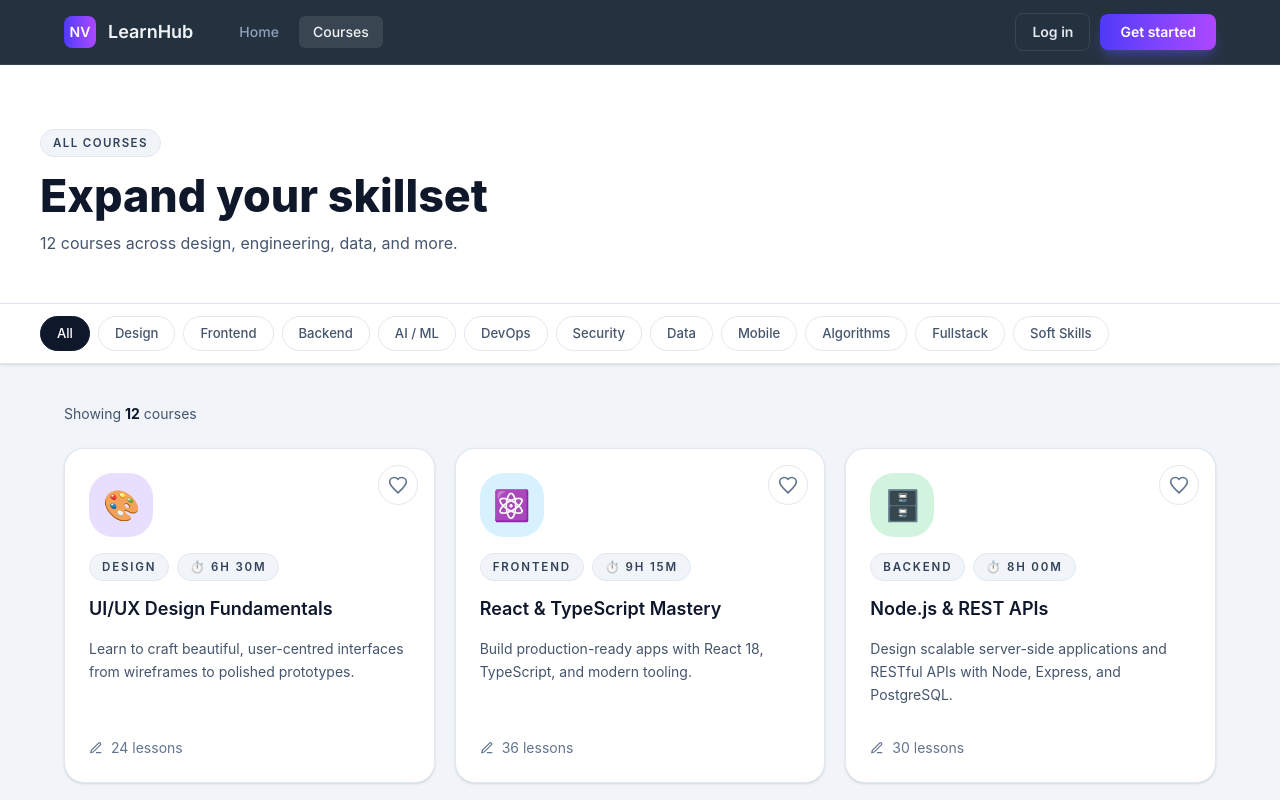
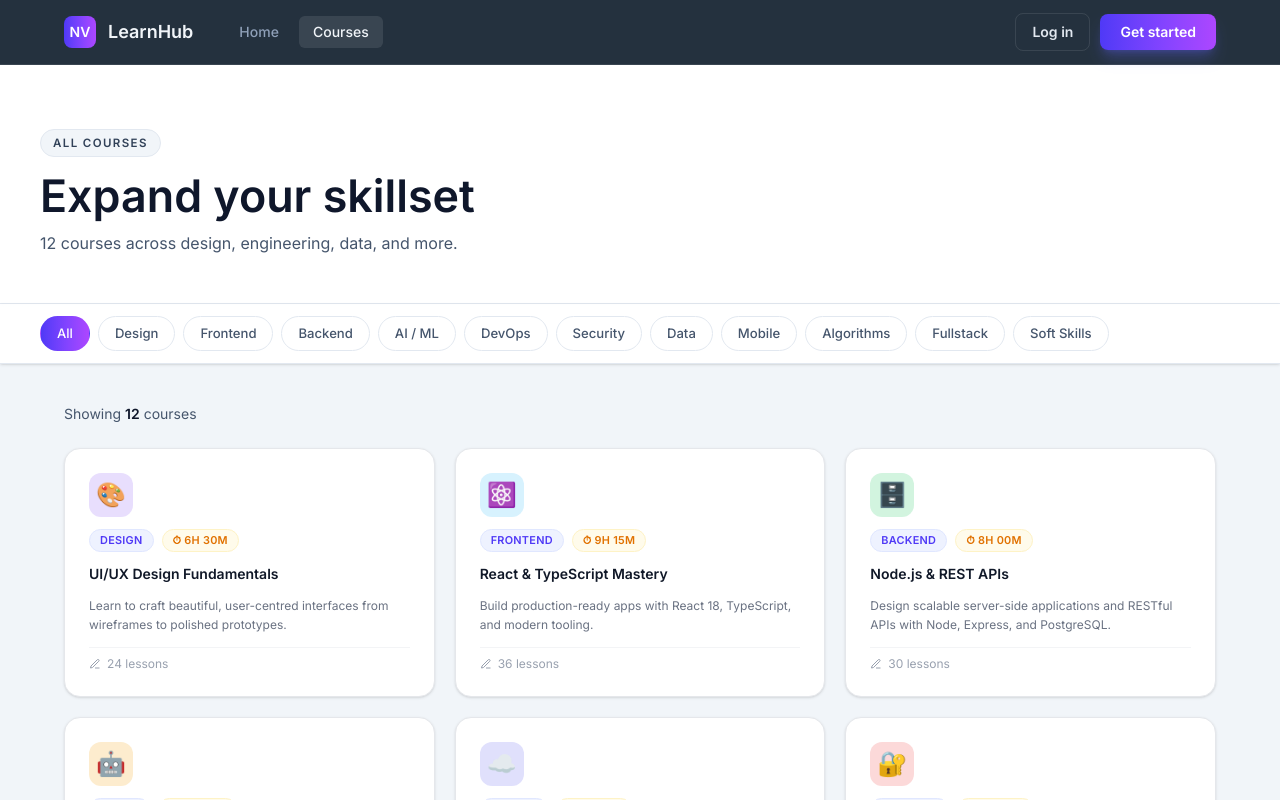
Before and after one commit to ReactCapstone/OnlineLearningPlatform_FE, a React (Vite) app: page /courses in a window 1280 px wide. Shown: the top 800 px of the page. Built offline with nearby package versions, Linux system fonts and the light colour scheme.

Commit message:
added links to courses page and fixed coursecard UI to match light theme

```diff
--- a/src/components/CourseCard.tsx
+++ b/src/components/CourseCard.tsx
@@ -1,7 +1,3 @@
-import { useAppDispatch, useAppSelector } from '../redux/hooks';
-import { addToWishlist, removeFromWishlist } from '../redux/student/wishlistSlice';
-import { selectWishlistItems } from '../redux/student/wishlistSelectors';
-
 interface Course {
   id: number
   icon: string
@@ -11,6 +7,7 @@ interface Course {
   description: string
   duration: string
   lessons: number
+  url: string
 }
 
 interface CourseCardProps {
@@ -18,75 +15,50 @@ interface CourseCardProps {
 }
 
 export default function CourseCard({ course }: CourseCardProps) {
-  const dispatch = useAppDispatch();
-  const wishlistItems = useAppSelector(selectWishlistItems);
-  const isWished = wishlistItems.some((item) => item.id === course.id);
-
-  const toggleWishlist = () => {
-    if (isWished) {
-      dispatch(removeFromWishlist(course.id));
-    } else {
-      dispatch(addToWishlist(course));
-    }
-  };
-
   return (
-    <div className="relative flex flex-col gap-4 rounded-[20px] border border-slate-200 bg-white p-6 shadow-sm transition-all duration-200 hover:-translate-y-1 hover:shadow-xl">
-      <button
-        type="button"
-        onClick={toggleWishlist}
-        className={`absolute right-4 top-4 inline-flex h-10 w-10 items-center justify-center rounded-full border transition ${
-          isWished
-            ? 'bg-rose-500 text-white border-rose-500 shadow-sm'
-            : 'bg-white text-slate-500 border-slate-200 hover:bg-slate-50'
-        }`}
-      >
-        <svg viewBox="0 0 24 24" className="h-5 w-5">
-          <path
-            d="M12 21.35l-1.45-1.32C5.4 15.36 2 12.28 2 8.5 2 5.42 4.42 3 7.5 3c1.74 0 3.41.81 4.5 2.09C13.09 3.81 14.76 3 16.5 3 19.58 3 22 5.42 22 8.5c0 3.78-3.4 6.86-8.55 11.54L12 21.35z"
-            fill={isWished ? '#fff' : 'none'}
-            stroke={isWished ? 'none' : 'currentColor'}
-            strokeWidth="2"
-          />
-        </svg>
-      </button>
-
-      {/* Icon */}
+    <a
+      href={course.url}
+      target="_blank"
+      rel="noopener noreferrer"
+      className="flex flex-col gap-3 p-6 bg-white border border-gray-200 rounded-2xl shadow-sm transition-all duration-200 hover:-translate-y-1 hover:border-indigo-300 hover:shadow-md cursor-pointer group"
+    >
       <div
-        className="flex h-16 w-16 items-center justify-center rounded-3xl text-3xl"
+        className="w-11 h-11 rounded-xl flex items-center justify-center text-2xl shrink-0"
         style={{ background: course.iconBg }}
       >
         {course.icon}
       </div>
 
-      {/* Tags */}
-      <div className="flex flex-wrap items-center gap-2">
-        <span className="text-[0.72rem] font-semibold tracking-[0.16em] uppercase px-3 py-1 rounded-full bg-slate-100 text-slate-700 border border-slate-200">
+      <div className="flex items-center gap-2 flex-wrap">
+        <span className="text-[0.68rem] font-semibold tracking-wide uppercase px-2.5 py-0.5 rounded-full bg-indigo-50 text-indigo-600 border border-indigo-100">
           {course.category}
         </span>
-        <span className="text-[0.72rem] font-semibold tracking-[0.16em] uppercase px-3 py-1 rounded-full bg-slate-100 text-slate-700 border border-slate-200">
+        <span className="text-[0.68rem] font-semibold tracking-wide uppercase px-2.5 py-0.5 rounded-full bg-amber-50 text-amber-600 border border-amber-100">
           ⏱ {course.duration}
         </span>
       </div>
 
-      {/* Title */}
-      <h3 className="text-lg font-semibold text-slate-900 leading-snug">
+      <h3 className="text-sm font-semibold text-gray-900 leading-snug group-hover:text-indigo-600 transition-colors duration-200">
         {course.title}
       </h3>
 
-      {/* Description */}
-      <p className="text-sm text-slate-600 leading-relaxed flex-1">
-        {course.description}
-      </p>
+      <p className="text-xs text-gray-500 leading-relaxed flex-1">{course.description}</p>
 
-      {/* Footer */}
-      <div className="flex items-center gap-2 pt-4 text-sm text-slate-500">
-        <svg width="14" height="14" viewBox="0 0 24 24" fill="none" stroke="currentColor" strokeWidth="2" className="shrink-0">
-          <path d="M12 20h9M16.5 3.5a2.121 2.121 0 013 3L7 19l-4 1 1-4L16.5 3.5z"/>
-        </svg>
-        {course.lessons} lessons
+      <div className="flex items-center justify-between pt-2 border-t border-gray-100">
+        <div className="flex items-center gap-1.5 text-xs text-gray-400">
+          <svg width="12" height="12" viewBox="0 0 24 24" fill="none" stroke="currentColor" strokeWidth="2">
+            <path d="M12 20h9M16.5 3.5a2.121 2.121 0 013 3L7 19l-4 1 1-4L16.5 3.5z"/>
+          </svg>
+          {course.lessons} lessons
+        </div>
+        <div className="flex items-center gap-1 text-xs font-medium text-indigo-500 opacity-0 group-hover:opacity-100 transition-opacity duration-200">
+          Watch on YouTube
+          <svg width="12" height="12" viewBox="0 0 24 24" fill="none" stroke="currentColor" strokeWidth="2.5">
+            <path d="M5 12h14M12 5l7 7-7 7"/>
+          </svg>
+        </div>
       </div>
-    </div>
+    </a>
   )
 }
 
--- a/src/pages/Courses.tsx
+++ b/src/pages/Courses.tsx
@@ -11,6 +11,7 @@ const ALL_COURSES: Course[] = [
     description: 'Learn to craft beautiful, user-centred interfaces from wireframes to polished prototypes.',
     duration: '6h 30m',
     lessons: 24,
+    url: 'https://www.youtube.com/watch?v=2QQQtiFwXjU&list=PLTZYG7bZ1u6oHnGp4Ib3n0y-CmFQdTW6r',
   },
   {
     id: 2,
@@ -21,6 +22,7 @@ const ALL_COURSES: Course[] = [
     description: 'Build production-ready apps with React 18, TypeScript, and modern tooling.',
     duration: '9h 15m',
     lessons: 36,
+    url: 'https://www.youtube.com/watch?v=TiSGujM22OI&list=PLC3y8-rFHvwi1AXijGTKM0BKtHzVC-LSK',
   },
   {
     id: 3,
@@ -31,6 +33,7 @@ const ALL_COURSES: Course[] = [
     description: 'Design scalable server-side applications and RESTful APIs with Node, Express, and PostgreSQL.',
     duration: '8h 00m',
     lessons: 30,
+    url: 'https://www.youtube.com/watch?v=0oXYLzuucwE&list=PL55RiY5tL51q4D-B63KBnygU6opNPFk_q',
   },
   {
     id: 4,
@@ -41,6 +44,7 @@ const ALL_COURSES: Course[] = [
     description: 'Go from data wrangling to deploying ML models using scikit-learn and PyTorch.',
     duration: '11h 45m',
     lessons: 42,
+    url: 'https://www.youtube.com/watch?v=GwIo3gDZCVQ&list=PL9ooVrP1hQOHUfd-g8GUpKI3hHOwM_9Dn',
   },
   {
     id: 5,
@@ -51,6 +55,7 @@ const ALL_COURSES: Course[] = [
     description: 'Master CI/CD pipelines, Docker, Kubernetes, and AWS fundamentals.',
     duration: '7h 20m',
     lessons: 28,
+    url: 'https://www.youtube.com/watch?v=SOTamWNgDKc&list=PLWKjhJtqVAbkzvvpY12KkfiIGso9A_Ixs',
   },
   {
     id: 6,
@@ -61,6 +66,7 @@ const ALL_COURSES: Course[] = [
     description: 'Understand OWASP threats, penetration testing, and how to build secure web apps.',
     duration: '5h 50m',
     lessons: 22,
+    url: 'https://www.youtube.com/watch?v=oKgnYe_6uh8&list=PLWPirh4EWFpEK7BXbMvKDYuHhA4AiYLDb',
   },
   {
     id: 7,
@@ -71,6 +77,7 @@ const ALL_COURSES: Course[] = [
     description: 'Turn raw datasets into actionable insights using Python, Pandas, and Matplotlib.',
     duration: '5h 00m',
     lessons: 20,
+    url: 'https://www.youtube.com/watch?v=gtjxAH8uaP0',
   },
   {
     id: 8,
@@ -81,6 +88,7 @@ const ALL_COURSES: Course[] = [
     description: 'Build cross-platform iOS and Android apps with a single React Native codebase.',
     duration: '10h 30m',
     lessons: 38,
+    url: 'https://www.youtube.com/watch?v=hzzCveeczSQ&list=PLC3y8-rFHvwhiQJD1di4eRVN30WWCXkg1',
   },
   {
     id: 9,
@@ -91,6 +99,7 @@ const ALL_COURSES: Course[] = [
     description: 'Deep-dive into CSS Grid, custom properties, and scroll-driven animations.',
     duration: '4h 15m',
     lessons: 18,
+    url: 'https://www.youtube.com/watch?v=jgw82b5Y2MU&list=PL4cUxeGkcC9iGYgmEd2dm3zAKzyCGDtM5',
   },
   {
     id: 10,
@@ -101,6 +110,7 @@ const ALL_COURSES: Course[] = [
     description: 'Crack technical interviews and level up your problem-solving with DSA in JavaScript.',
     duration: '13h 00m',
     lessons: 50,
+    url: 'https://www.youtube.com/watch?v=yRpLlJmRo2w&list=PLfqMhTWNBTe3LtFWcvwpqTkUSlB32kJop',
   },
   {
     id: 11,
@@ -111,6 +121,7 @@ const ALL_COURSES: Course[] = [
     description: 'A project-based course building a full-stack shop with Next.js, Prisma, and Stripe.',
     duration: '12h 20m',
     lessons: 44,
+    url: 'https://www.youtube.com/watch?v=glMRU2ER1q8&list=PL7Oro2kvkIzLjKd5pXe6HBMJvExyNiame',
   },
   {
     id: 12,
@@ -121,6 +132,7 @@ const ALL_COURSES: Course[] = [
     description: 'Write clear documentation, give compelling tech talks, and lead effective code reviews.',
     duration: '3h 30m',
     lessons: 14,
+    url: 'https://www.youtube.com/watch?v=vT5pcc30Ffw',
   },
 ]
 
@@ -134,7 +146,7 @@ export default function Courses() {
     : ALL_COURSES.filter(c => c.category === active)
 
   return (
-    <div className="min-h-[60vh] bg-slate-100">
+    <div className="min-h-[60vh] bg-slate-100" style={{ fontFamily: "'Inter', sans-serif" }}>
 
       {/* Page header */}
       <div className="border-b border-slate-200 bg-white px-6 pt-16 pb-12 shadow-sm">
@@ -160,7 +172,7 @@ export default function Courses() {
               onClick={() => setActive(cat)}
               className={`px-4 py-1.5 rounded-full text-[0.82rem] font-medium border cursor-pointer transition-all duration-150
                 ${active === cat
-                  ? 'bg-slate-900 text-white border-slate-900'
+                  ? 'bg-gradient-to-r from-indigo-600 to-purple-500 text-white border-transparent'
                   : 'bg-white text-slate-600 border-slate-200 hover:text-slate-900 hover:border-slate-300 hover:bg-slate-50'
                 }`}
             >
```
